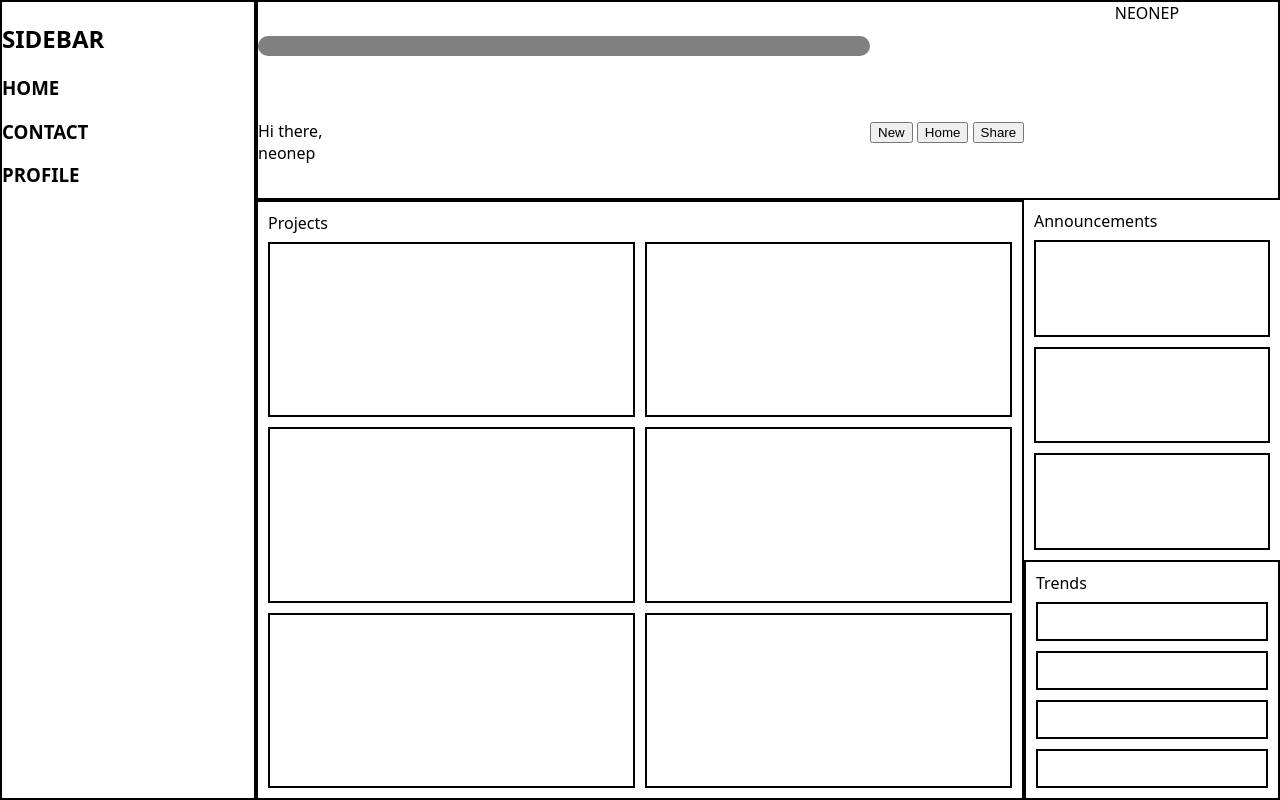
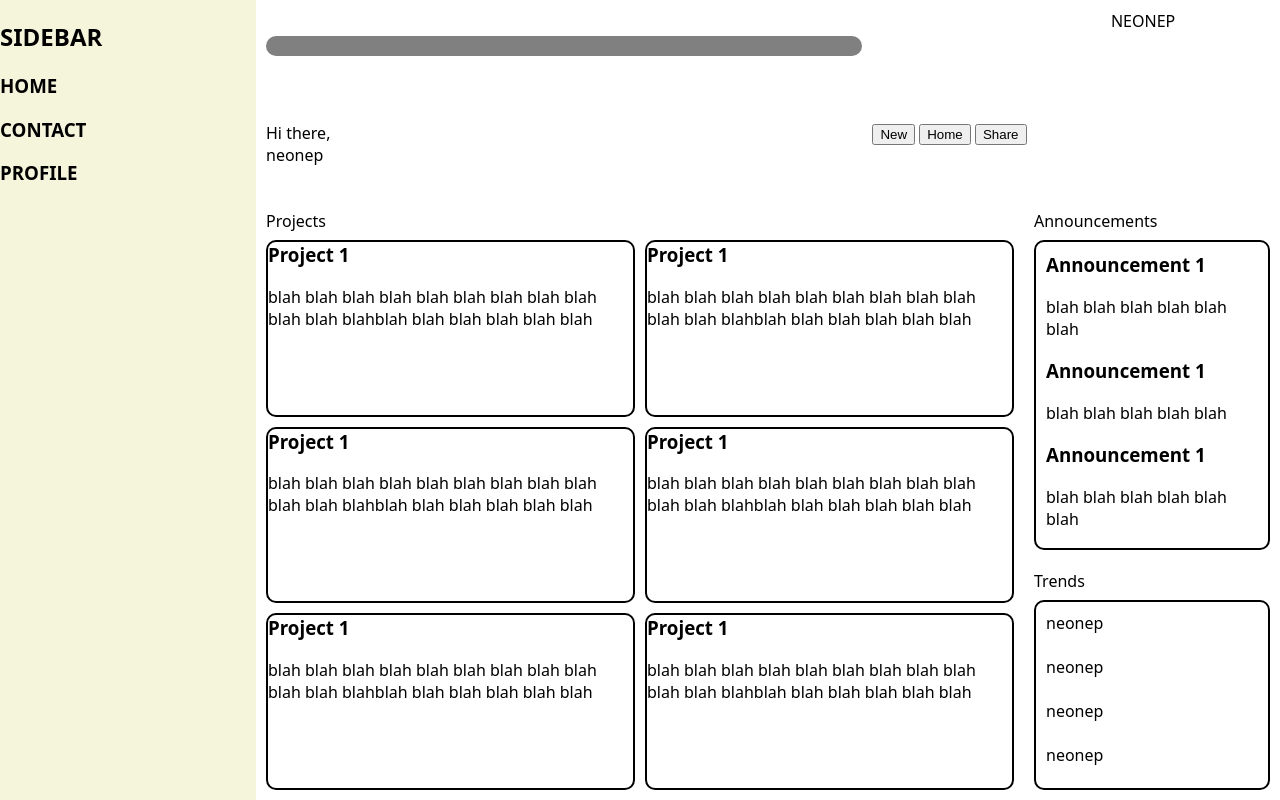
Before and after one commit to Neeeap/AdminDash, a plain HTML site: page index.html in a window 1280 px wide. Drawn offline with Linux system fonts and the light colour scheme.

Commit message:
polished borders

```diff
--- a/index.html
+++ b/index.html
@@ -30,25 +30,57 @@
         <div id="contain">
             <div id="projects">
                 <div id="sumtext">Projects</div>
-                <div id="pro"></div>
-                <div id="pro"></div>
-                <div id="pro"></div>
-                <div id="pro"></div>
-                <div id="pro"></div>
-                <div id="pro"></div>
+                <div id="pro">
+                    <h3>Project 1</h3>
+                    <p>blah blah blah blah blah blah blah blah blah blah blah blahblah blah blah blah blah blah</p>
+                </div>
+                <div id="pro">
+                    <h3>Project 1</h3>
+                    <p>blah blah blah blah blah blah blah blah blah blah blah blahblah blah blah blah blah blah</p>
+                </div>
+                <div id="pro">
+                    <h3>Project 1</h3>
+                    <p>blah blah blah blah blah blah blah blah blah blah blah blahblah blah blah blah blah blah</p>
+                </div>
+                <div id="pro">
+                    <h3>Project 1</h3>
+                    <p>blah blah blah blah blah blah blah blah blah blah blah blahblah blah blah blah blah blah</p>
+                </div>
+                <div id="pro">
+                    <h3>Project 1</h3>
+                    <p>blah blah blah blah blah blah blah blah blah blah blah blahblah blah blah blah blah blah</p>
+                </div>
+                <div id="pro">
+                    <h3>Project 1</h3>
+                    <p>blah blah blah blah blah blah blah blah blah blah blah blahblah blah blah blah blah blah</p>
+                </div>
             </div>
             <div id="announcments">
                 <div id="sumtext">Announcements</div>
-                <div id="pro"></div>
-                <div id="pro"></div>
-                <div id="pro"></div>
+
+               <div id="bord">
+                   <div>
+                        <h3>Announcement 1</h3>
+                        <p>blah blah blah blah blah blah</p>
+                    </div>
+                    <div>
+                        <h3>Announcement 1</h3>
+                        <p>blah blah blah blah blah</p>
+                    </div>
+                    <div>
+                        <h3>Announcement 1</h3>
+                        <p>blah blah blah blah blah blah</p>
+                    </div>
+               </div>
             </div>
             <div id="trend">
                 <div id="sumtext">Trends</div>
-                <div id="pro"></div>
-                <div id="pro"></div>
-                <div id="pro"></div>
-                <div id="pro"></div>
+                <div id="bord">
+                    <div>neonep</div>
+                    <div>neonep</div>
+                    <div>neonep</div>
+                    <div>neonep</div>
+                </div>
             </div>
         </div>
     </div>
--- a/style.css
+++ b/style.css
@@ -3,6 +3,9 @@ body {
 }
 p,body{
     margin:0;
+}
+h3{
+    margin-top: 0;
 }
 #contain{
     display: grid;
@@ -13,14 +16,20 @@ p,body{
 }
 #announcments{
     display:grid;
-    grid-template-rows: 20px repeat(3,1fr);
+    grid-template-rows: 20px 1fr;
     gap: 10px;
     padding: 10px;
     grid-area: ann;
 }
+#bord{
+    display:grid;
+    grid-template-rows: repeat(auto-fit,1fr);
+    gap: 10px;
+    padding: 10px;
+}
 #trend{
     display:grid;
-    grid-template-rows: 20px repeat(4,1fr);
+    grid-template-rows: 20px 1fr;
     gap: 10px;
     padding: 10px;
     grid-area: ann;
@@ -38,21 +47,25 @@ p,body{
 #projects{
     grid-area: pro;
     display: grid;
-    gap:10px;
     grid-template-columns: repeat(auto-fit, minmax(300px,1fr));
     grid-template-rows: 20px;
     padding: 10px;
+    gap:10px;
 }
 #head{
     display:grid;
     grid-template: 1.5fr 1fr/ 1.5fr 1fr;
+    gap:10px;
+    padding:10px;
 }
-#side,#head,#projects,#announcements,#trend,#pro{
+#announcements,#pro,#wow,#bord{
 border:black 2px solid;
+border-radius: 10px;
 }
 #side{
     grid-area: sidebar;
     min-width: 120px;
+    background-color: beige;
 }
 #head{
     grid-area: header;
```
